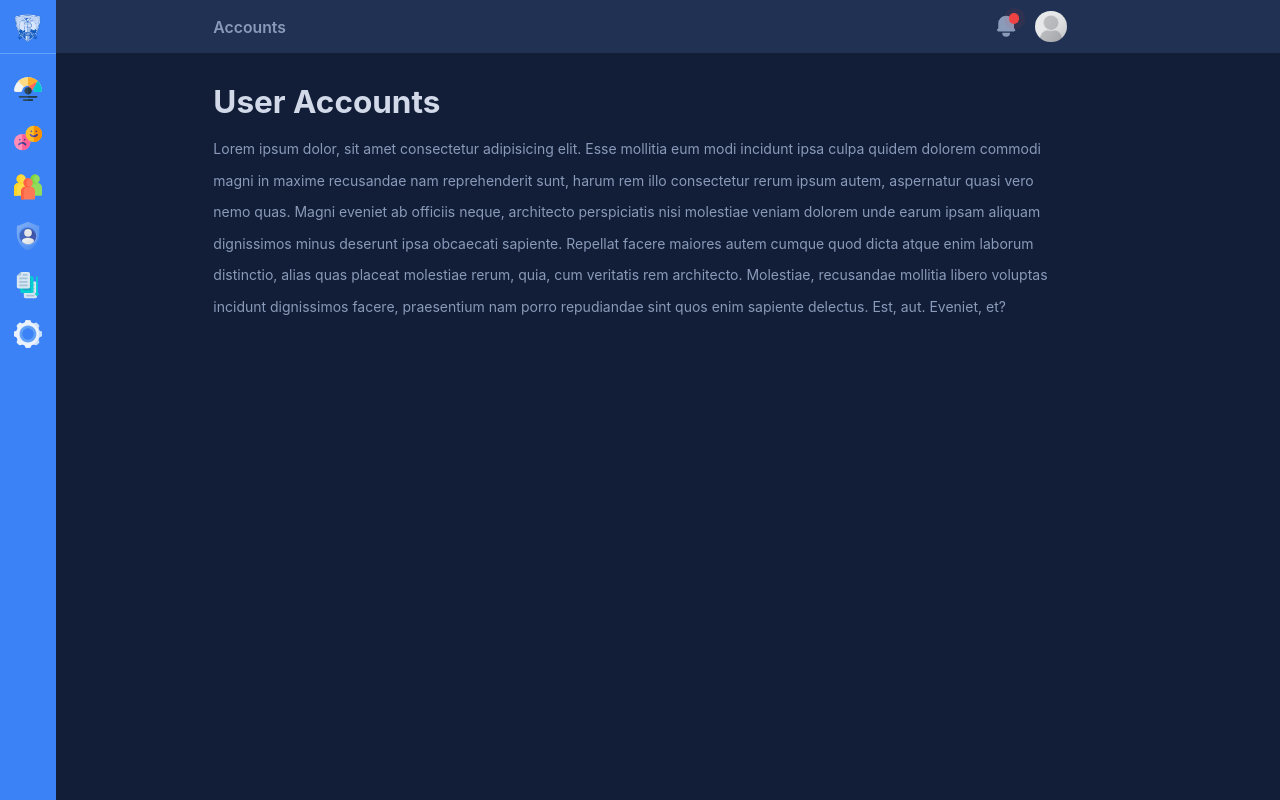
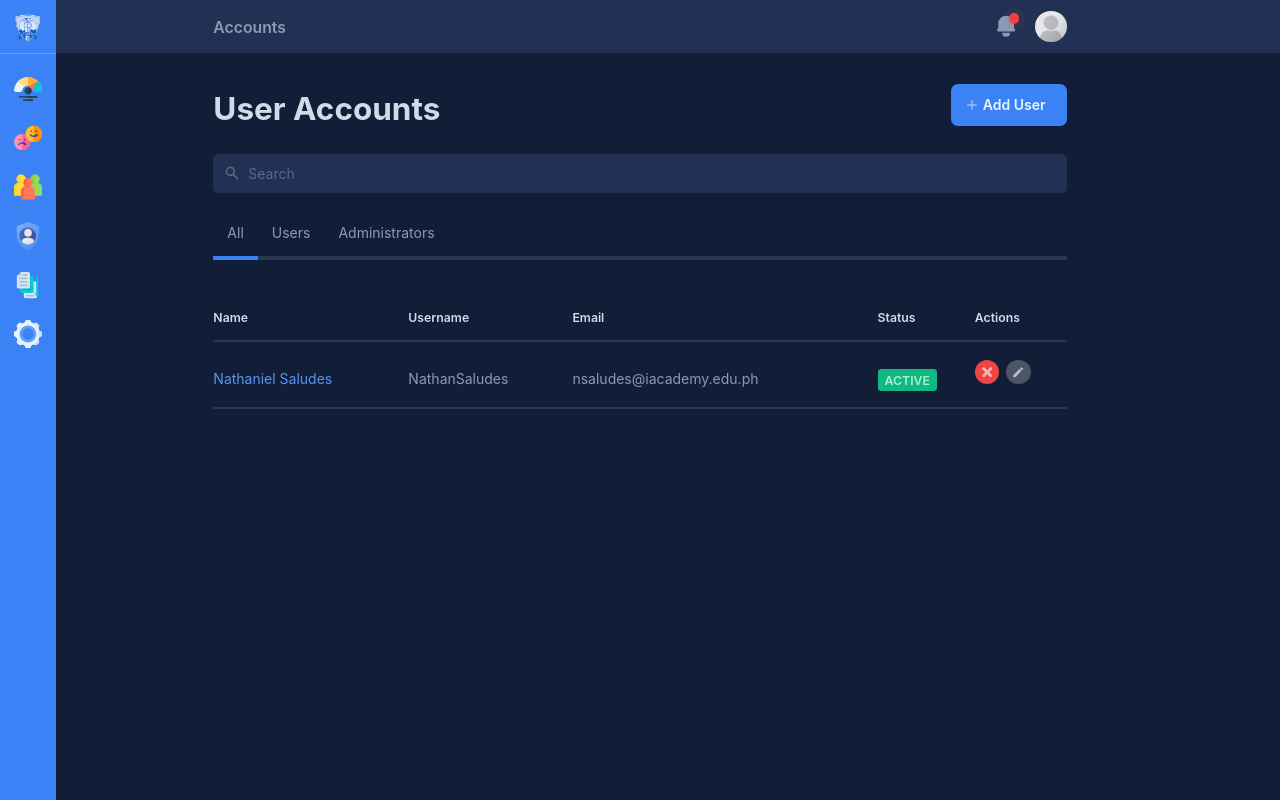
Before and after one commit to NathanSaludes/emmy-next, a Next.js app: page /accounts in a window 1280 px wide. Built offline with nearby package versions, Linux system fonts and the light colour scheme.

Commit message:
User Account Page updates w/ components

```diff
--- /dev/null
+++ b/components/UserList/AccountActions.js
@@ -0,0 +1,23 @@
+import { ImCross } from 'react-icons/im'
+import { MdEdit } from 'react-icons/md';
+
+const RemoveButton = () => (
+	<button className="bg-red-500 p-2 rounded-full focus:outline-none focus:ring-2 mr-2">
+		<ImCross className="text-xs text-red-100 text-opacity-70" />
+	</button>
+)
+
+const EditButton = () => (
+	<button className="bg-gray-600 p-2 rounded-full focus:outline-none focus:ring-2">
+		<MdEdit className="text-xs text-blue-100 text-opacity-70 transform scale-125" />
+	</button>
+)
+
+export default function AccountActions() {
+	return (
+		<div className="flex">
+			<RemoveButton />
+			<EditButton />
+		</div>
+	)
+}
--- /dev/null
+++ b/components/UserList/TableCellHeader.js
@@ -0,0 +1,5 @@
+export default function TableCellHeader({ label, primary }) {
+	return (
+		<div className={`${!primary ? 'hidden md:table-cell' : 'table-cell'} py-4 border-b-2 border-opacity-20 border-main text-sm text-primary font-semibold capitalize`}>{label}</div>
+	)
+}
--- /dev/null
+++ b/components/UserList/TableCellItem.js
@@ -0,0 +1,7 @@
+export default function TableCellItem({ content, primary }) {
+	return (
+		<div className={`${!primary ? 'hidden md:table-cell' : 'table-cell text-emmy-blue-accent'} py-5 border-b-2 border-opacity-20 border-main text-base font-normal flex items-center`}>
+			{content}
+		</div>
+	)
+}
--- /dev/null
+++ b/components/UserList/UserList.js
@@ -0,0 +1,37 @@
+import UserListTabs from './UserListTabs';
+import TableCellItem from './TableCellItem';
+import TableCellHeader from './TableCellHeader';
+import AccountActions from './AccountActions';
+
+const StatusBadge = ({ isActive }) => {
+	const COLOR = (isActive ? 'bg-green-500 text-green-200' : 'bg-red-500 text-red-200');
+	return (
+		<span className={`uppercase  py-1 px-2 ${COLOR} text-sm rounded font-semibold`}>
+			{isActive ? 'Active' : 'Disabled'}
+		</span>
+	)
+}
+
+export default function UserList() {
+	return (
+		<div className="flex flex-col bg-opacity-30">
+			<UserListTabs />
+			<div className="table w-full bg-opacity-25 mt-10">
+				<div className="table-row">
+					<TableCellHeader label="Name" />
+					<TableCellHeader label="Username" />
+					<TableCellHeader label="Email" />
+					<TableCellHeader label="Status" />
+					<TableCellHeader label="Actions" />
+				</div>
+				<div className="table-row">
+					<TableCellItem content={`Nathaniel Saludes`} primary />
+					<TableCellItem content={`NathanSaludes`} />
+					<TableCellItem content={`nsaludes@iacademy.edu.ph`} />
+					<TableCellItem content={<StatusBadge isActive />} />
+					<TableCellItem content={<AccountActions />} />
+				</div>
+			</div>
+		</div>
+	)
+}
--- /dev/null
+++ b/components/UserList/UserListTabs.js
@@ -0,0 +1,18 @@
+const TWCSS_BORDER_STYLE = 'border-b-4';
+
+const UserListTabItem = ({ label, active }) => (
+	<div className={`px-4 py-2 rounded-t-lg ${TWCSS_BORDER_STYLE} ${active ? 'border-emmy-blue' : `border-main border-opacity-20`} cursor-pointer hover:bg-dark-denim-accent`}>
+		{label}
+	</div>
+)
+
+export default function UserListTabs() {
+	return (
+		<div className="TABS flex">
+			<UserListTabItem label="All" active />
+			<UserListTabItem label="Users" />
+			<UserListTabItem label="Administrators" />
+			<div className={`px-4 py-2 ${TWCSS_BORDER_STYLE} border-main border-opacity-20 flex-grow`}></div>
+		</div>
+	)
+}
--- /dev/null
+++ b/components/UserList/index.js
@@ -0,0 +1 @@
+export { default } from './UserList';
--- a/components/WelcomeScreen/index.js
+++ b/components/WelcomeScreen/index.js
@@ -1 +1 @@
-export {default} from './Welcome';
+export { default } from './Welcome';
--- a/pages/accounts.js
+++ b/pages/accounts.js
@@ -1,6 +1,27 @@
 import Head from 'next/head'
 import MainLayout from '@/components/layouts/MainLayout'
 import PageHeader from '@/components/PageHeader'
+import { HiPlus, HiSearch } from 'react-icons/hi'
+import UserList from '@/components/UserList'
+
+const AddUserButton = () => (
+	<button className={`text-white bg-emmy-blue text-md text-opacity-90 py-1 md:py-1.5 pr-6 pl-4 rounded-lg flex items-center focus:outline-none focus:ring-2 ring-offset-emmy-blue font-semibold`}>
+		<HiPlus className="text-white text-opacity-50 mr-1" />
+		Add User
+	</button>
+)
+
+const SearchUser = () => (
+	<div className="mb-5 my-8">
+		<div className="bg-dark-denim-accent rounded-md flex items-center relative">
+			<HiSearch className="absolute left-3 text-blue-100 text-opacity-30 text-lg" />
+			<input
+				type="text" name="search_user"
+				placeholder="Search"
+				className={`bg-transparent border-none pr-4 pl-10 py-1 rounded-lg text-white placeholder-blue-100 placeholder-opacity-30 w-full outline-none focus:ring-1`} />
+		</div>
+	</div>
+)
 
 export default function UserAccounts() {
 	return (
@@ -9,10 +30,11 @@ export default function UserAccounts() {
 				<title>User Accounts</title>
 			</Head>
 			<MainLayout>
-				<PageHeader title="User Accounts" />
-				<p>
-					Lorem ipsum dolor, sit amet consectetur adipisicing elit. Esse mollitia eum modi incidunt ipsa culpa quidem dolorem commodi magni in maxime recusandae nam reprehenderit sunt, harum rem illo consectetur rerum ipsum autem, aspernatur quasi vero nemo quas. Magni eveniet ab officiis neque, architecto perspiciatis nisi molestiae veniam dolorem unde earum ipsam aliquam dignissimos minus deserunt ipsa obcaecati sapiente. Repellat facere maiores autem cumque quod dicta atque enim laborum distinctio, alias quas placeat molestiae rerum, quia, cum veritatis rem architecto. Molestiae, recusandae mollitia libero voluptas incidunt dignissimos facere, praesentium nam porro repudiandae sint quos enim sapiente delectus. Est, aut. Eveniet, et?
-				</p>
+				<PageHeader title="User Accounts">
+					<AddUserButton />
+				</PageHeader>
+				<SearchUser />
+				<UserList />
 			</MainLayout>
 		</>
 	)
```
